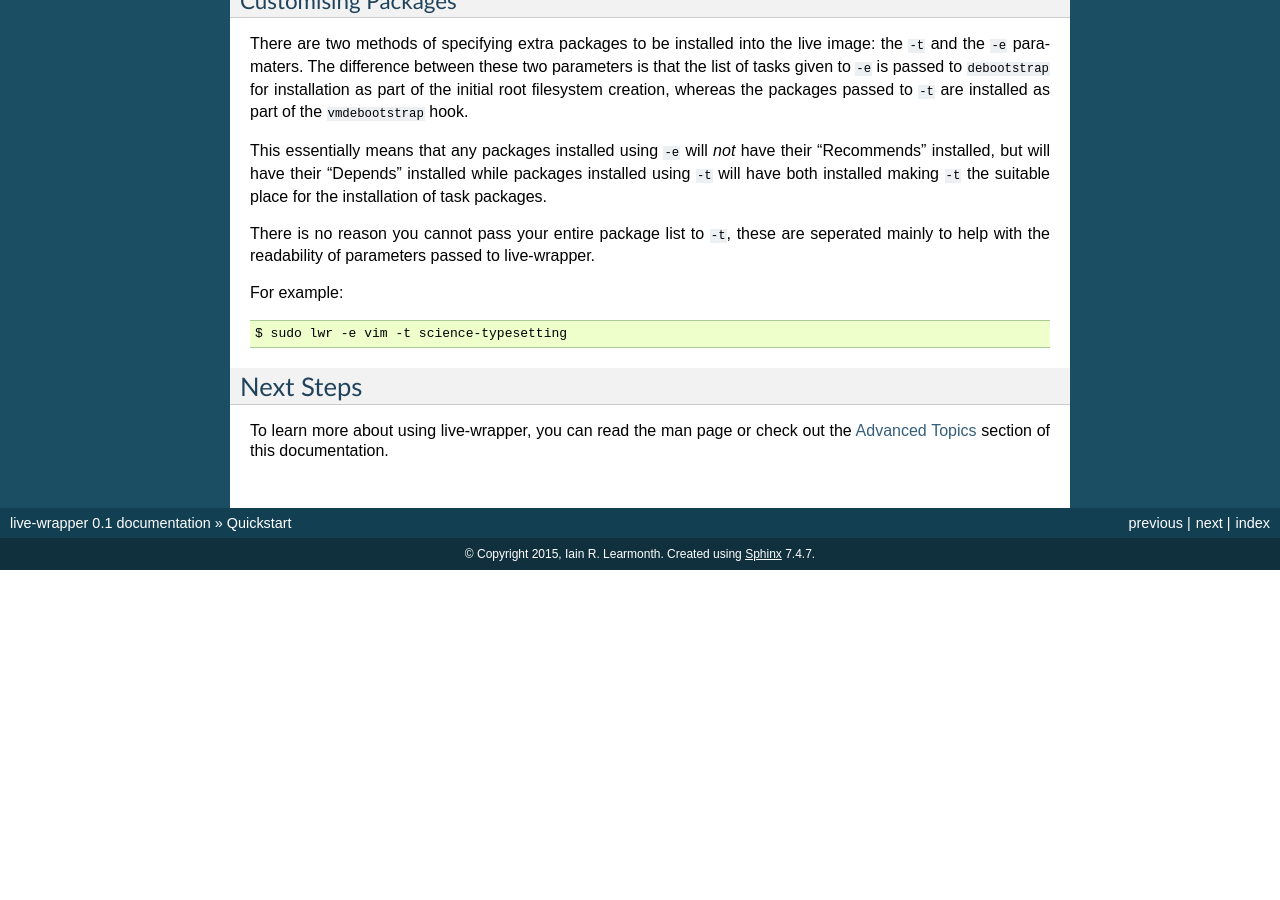
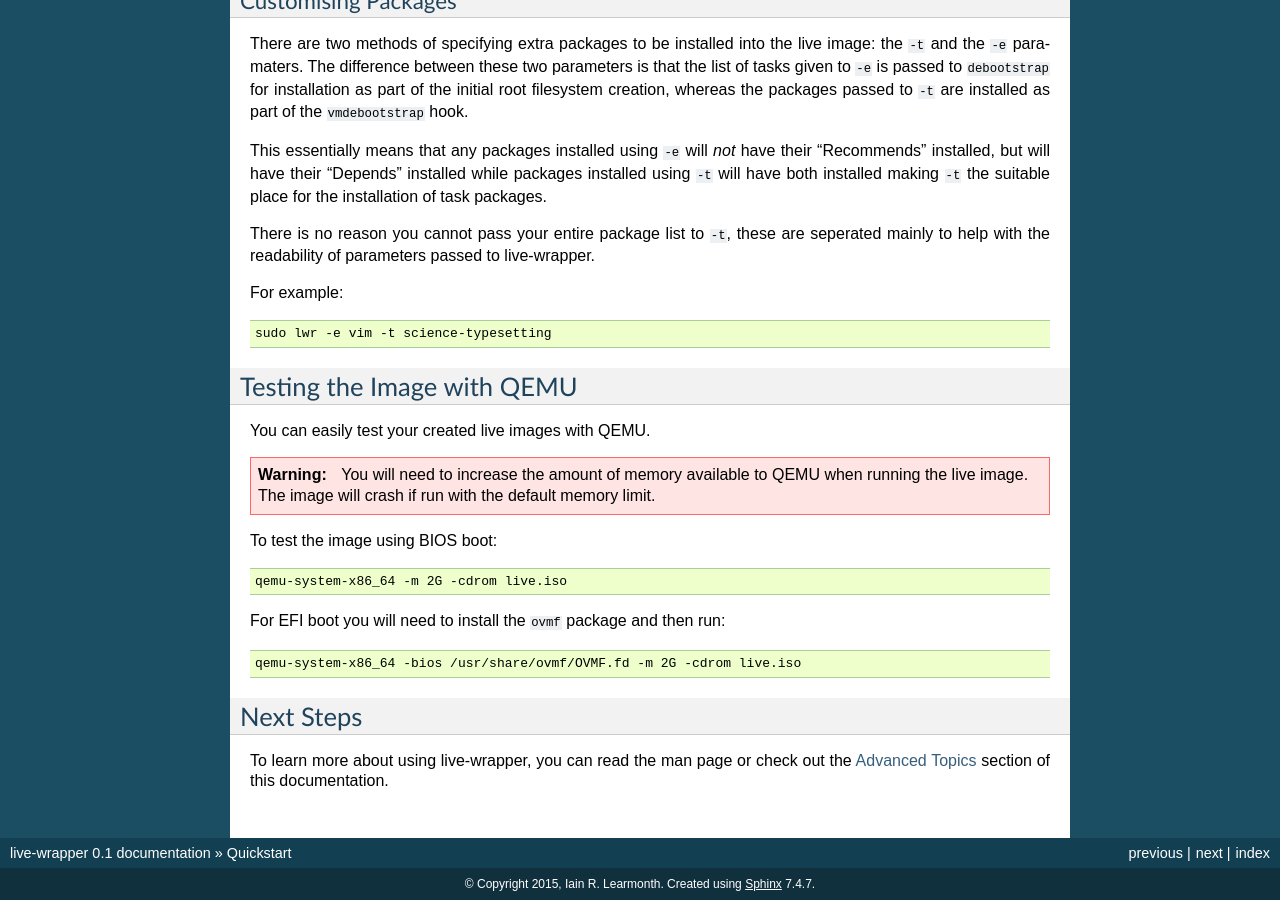
Before and after one commit to LinuxCNC/live-wrapper, a Sphinx documentation site: the page built from doc/quickstart.rst, in a window 1280 px wide and 900 px high, scrolled down 854 px. Built offline with Sphinx 7.4.7, drawn with Linux system fonts in a browser that asks for light colours; before the commit the page ends 1424 px from its top, so only the background shows below that; some of the changed text lies outside the part shown.

Commit message:
More updates to docs

```diff
--- a/doc/quickstart.rst
+++ b/doc/quickstart.rst
@@ -6,20 +6,20 @@ Super Fast Quickstart
 
 Building images with live-wrapper is quite simple. For the impatient:
 
-.. code::
+.. code-block:: shell
 
-  $ sudo apt install live-wrapper
-  $ sudo lwr
+ sudo apt install live-wrapper
+ sudo lwr
 
 This will build you a file named ``output.iso`` in the current directory
 containing a minimal live-image.
 
 .. warning::
 
-  Currently live-wrapper will create a lot of files and directories in the
-  current working directory. There is a TODO item to move these to a temporary
-  location and clean up afterwards, though this has not yet been fully
-  implemented. You may want to use an empty directory to run ``lwr`` in.
+ Currently live-wrapper will create a lot of files and directories in the
+ current working directory. There is a TODO item to move these to a temporary
+ location and clean up afterwards, though this has not yet been fully
+ implemented. You may want to use an empty directory to run ``lwr`` in.
 
 Customising the Image
 ---------------------
@@ -36,7 +36,7 @@ parameter to live-wrapper like so:
 
 .. code-block:: shell
 
-  sudo lwr -d testing
+ sudo lwr -d testing
 
 Using an Alternative Mirror
 ~~~~~~~~~~~~~~~~~~~~~~~~~~~
@@ -48,7 +48,7 @@ to change the mirror you're using to create the image. You can do this with the
 
 .. code-block:: shell
 
-  sudo lwr -m http://localhost/debian/
+ sudo lwr -m http://localhost/debian/
 
 Customising Packages
 ~~~~~~~~~~~~~~~~~~~~
@@ -71,9 +71,31 @@ live-wrapper.
 
 For example:
 
-.. code::
+.. code-block:: shell
 
-  $ sudo lwr -e vim -t science-typesetting
+ sudo lwr -e vim -t science-typesetting
+
+Testing the Image with QEMU
+---------------------------
+
+You can easily test your created live images with QEMU.
+
+.. warning:: You will need to increase the amount of memory available to
+             QEMU when running the live image. The image will crash if run
+             with the default memory limit.
+
+To test the image using BIOS boot:
+
+.. code-block:: shell
+
+ qemu-system-x86_64 -m 2G -cdrom live.iso
+
+For EFI boot you will need to install the ``ovmf`` package and then run:
+
+
+.. code-block:: shell
+
+ qemu-system-x86_64 -bios /usr/share/ovmf/OVMF.fd -m 2G -cdrom live.iso
 
 Next Steps
 ----------
```
